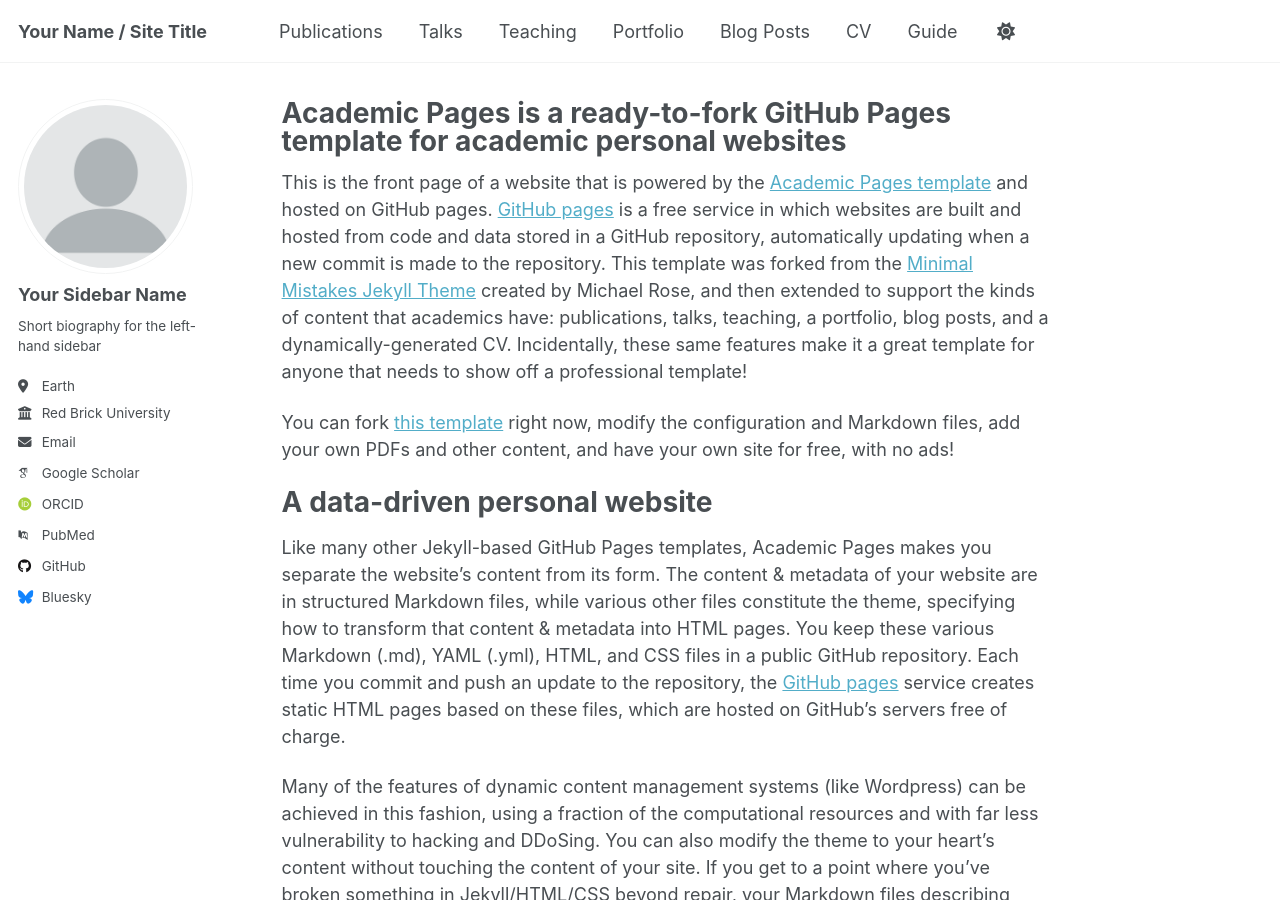
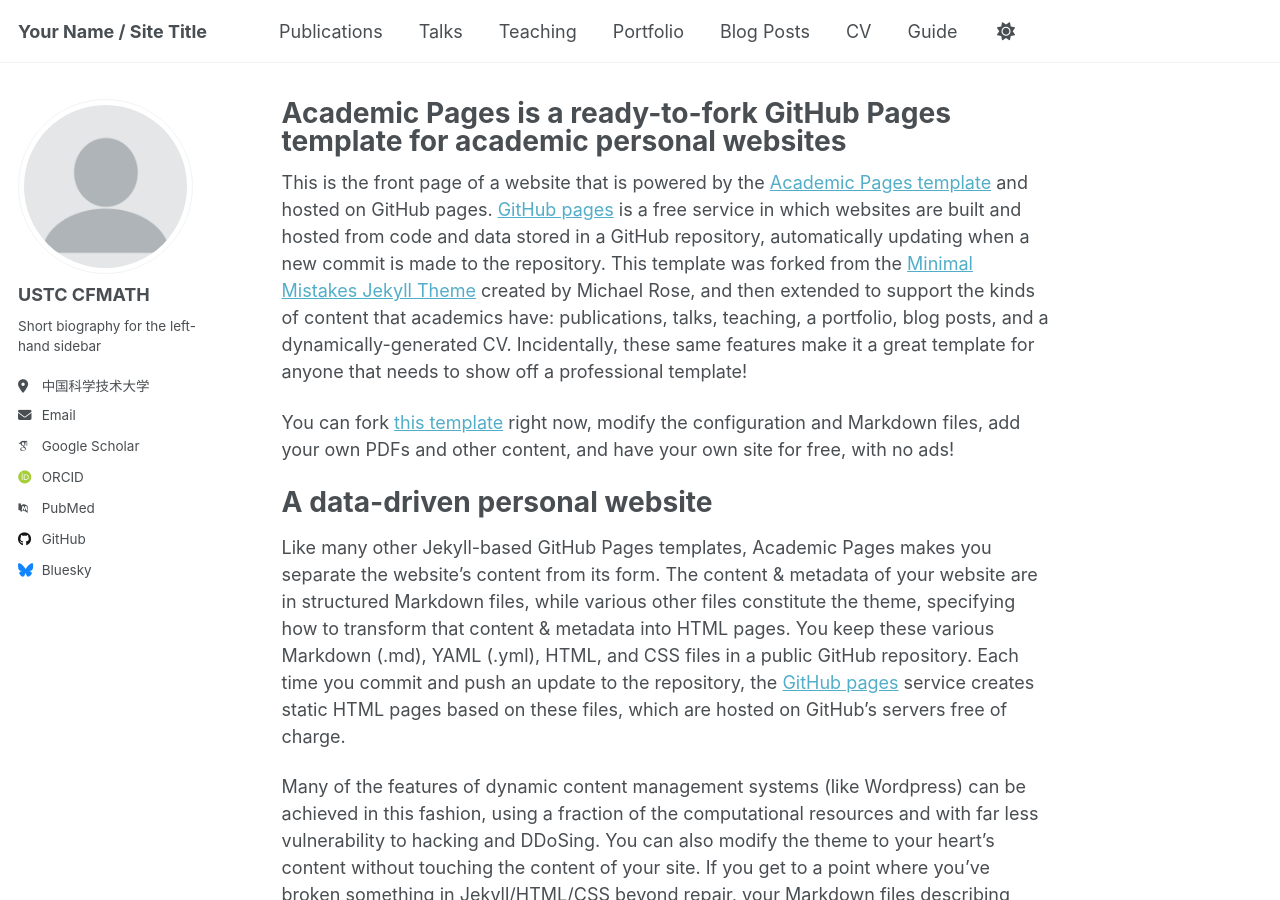
Before and after one commit to ustc-cfmath/ustc-cfmath.github.io, a Jekyll site: the page built from _pages/about.md, in a window 1280 px wide and 900 px high. Built offline with Jekyll 4.4.1, drawn with Linux system fonts in a browser that asks for light colours; some web fonts are replaced; a script that is not in the unit is left out.

Commit message:
_config.yml

```diff
--- a/_config.yml
+++ b/_config.yml
@@ -23,13 +23,11 @@ repository               : "academicpages/academicpages.github.io"
 author:
   # Biographic information
   avatar           : "profile.png"
-  name             : "Your Sidebar Name"
+  name             : "USTC CFMATH"
   pronouns         : # example: "she/her"
   bio              : "Short biography for the left-hand sidebar"
-  location         : "Earth"
-  employer         : "Red Brick University"
-  uri              : # URL
-  email            : "none@example.org"
+  location         : "中国科学技术大学"
+  email            : "ustc.cfmath@gmail.com"
 
   # Academic websites
   academia         : # URL
```
